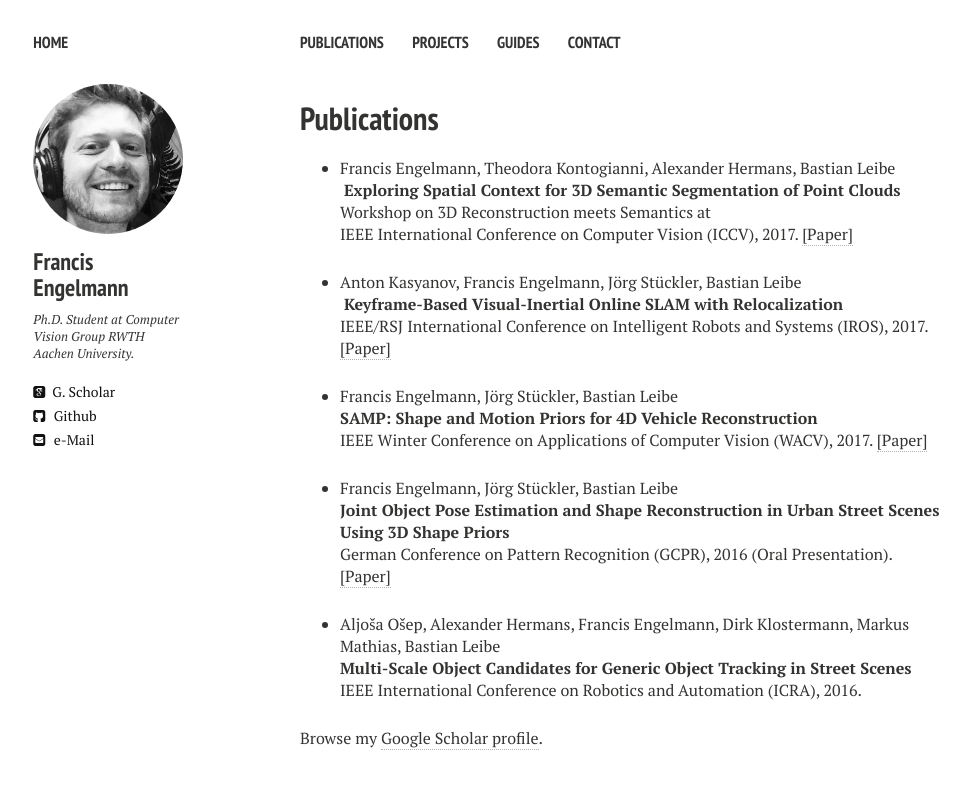
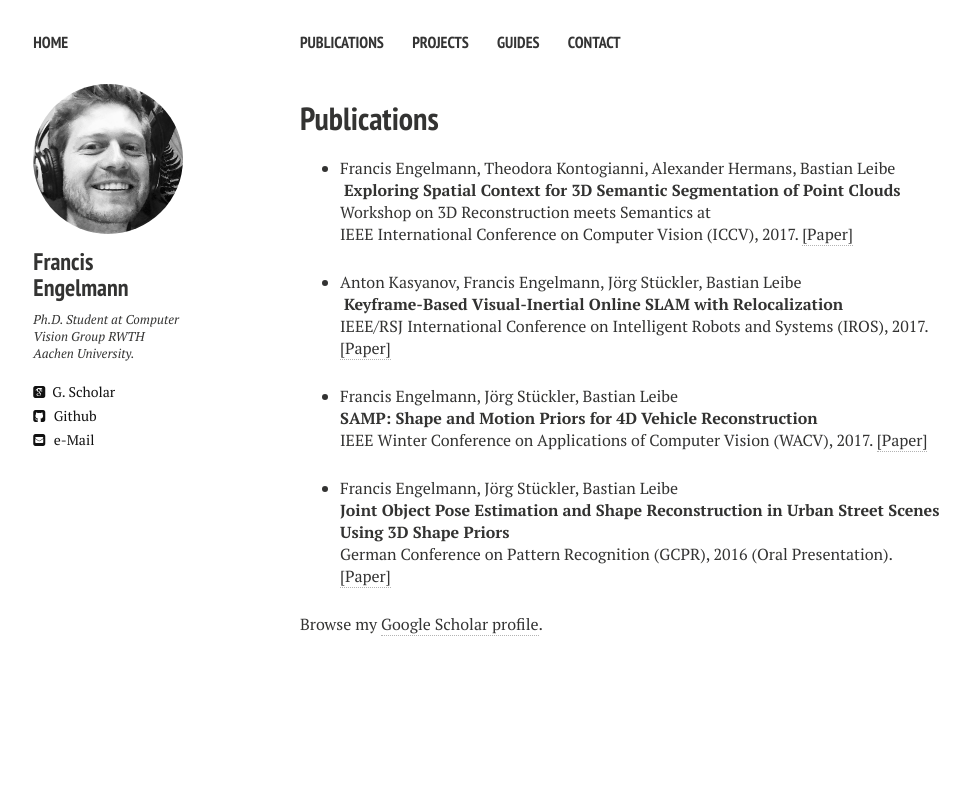
Before and after one commit to francisengelmann/francisengelmann.github.io, a Jekyll site: the page built from publications.md, in a window 1280 px wide. Shown: the top 789 px of the page, without its empty margins (20-990 px from the left). Built offline with Jekyll 4.4.1, drawn with Linux system fonts in a browser that asks for light colours; nearby versions of some CDN libraries.

Commit message:
Update publications.md

```diff
--- a/publications.md
+++ b/publications.md
@@ -27,8 +27,4 @@ comments: false
   German Conference on Pattern Recognition (GCPR), 2016 (Oral Presentation).
   [[Paper]](http://web-info8.informatik.rwth-aachen.de/media/papers/EngelmannGCPR16.pdf)
 
-* Aljoša Ošep, Alexander Hermans, Francis Engelmann, Dirk Klostermann, Markus Mathias, Bastian Leibe
-  __Multi-Scale Object Candidates for Generic Object Tracking in Street Scenes__
-  IEEE International Conference on Robotics and Automation (ICRA), 2016.
-
 Browse my <a href="https://scholar.google.com/citations?user=-xOsXi8AAAAJ" target="_blank">Google Scholar profile</a>.
```
